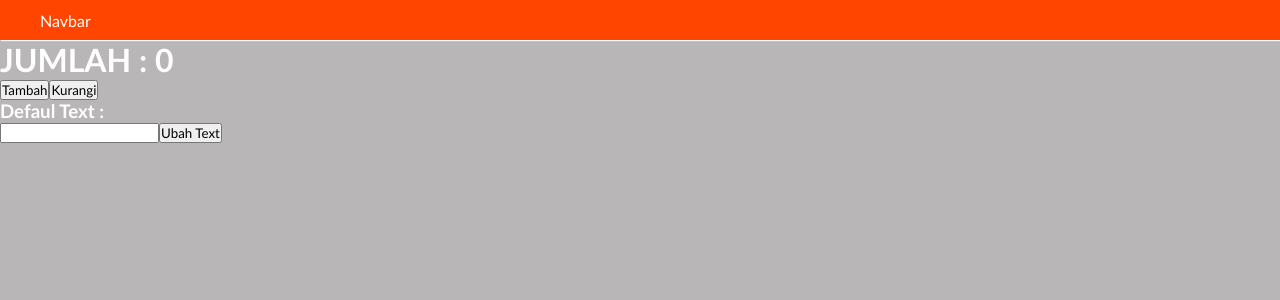
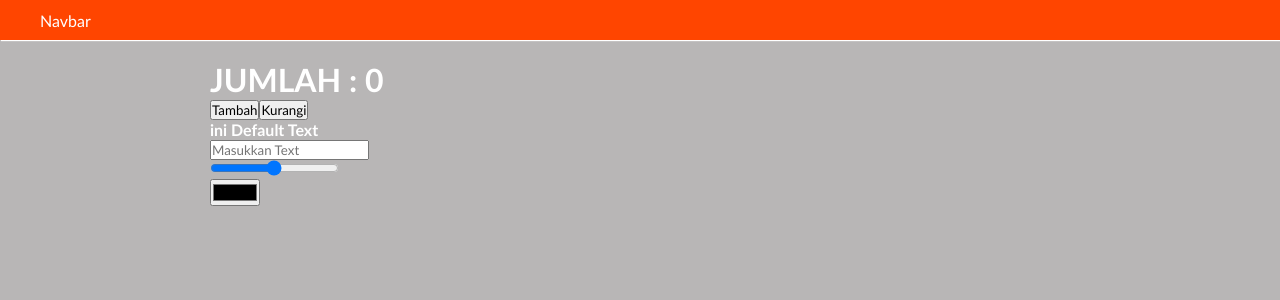
Before and after one commit to Zacharylutfyr/bootcamp-online, a React (Create React App) app: page / in a window 1280 px wide. Shown: the top 300 px of the page. Built offline with nearby package versions, Linux system fonts and the light colour scheme; the HTML template or start-up script is replaced by a standard one.

Commit message:
"Add Range and Color"

```diff
--- a/src/States/States.jsx
+++ b/src/States/States.jsx
@@ -2,9 +2,13 @@ import React, { useState } from 'react';
 
 const States = () => {
   const [statee, setState] = useState(0);
-  const [text, setText] =useState ('');
+  const [text, setText] = useState('ini Default Text');
+  const [range, setRange] = useState(16);
+  const [color, setColor] = useState('oranged');
+
   return (
     <>
+      <div className='container'>
         <h1>JUMLAH : {statee} </h1>
 
         {/* Memakai Callback Function agar tidak langsung jalan saat pertama kali */}
@@ -24,13 +28,38 @@ const States = () => {
           Kurangi
         </button>
 
+        <h3
+          style={{
+            fontSize: range + 'px',
+            color: color,
+          }}>
+          {text}
+        </h3>
+        <input
+          type='text'
+          placeHolder='Masukkan Text'
+          onChange={e => {
+            setText(e.target.value);
+          }}
+        />
 
-<h3>Defaul Text : {text}</h3>
-<input type="text" />
-<button onClick={()=>{
-         setState();
-}}>Ubah Text</button>
-
+        <div>
+          <input
+            type='range'
+            min={1}
+            max={100}
+            onChange={e => {
+              setRange(e.target.value);
+            }}></input>
+        </div>
+        <div>
+          <input
+            type='color'
+            onChange={e => {
+              setColor(e.target.value);
+            }}></input>
+        </div>
+      </div>
     </>
   );
 };
--- a/src/assets/styles/style.css
+++ b/src/assets/styles/style.css
@@ -32,3 +32,10 @@ body {
           user-select: none;
   text-transform: uppercase;
 }
+
+.container {
+  width: 100%;
+  max-width: 900px;
+  margin: 0 auto;
+  padding: 20px;
+}
--- a/src/assets/styles/style.scss
+++ b/src/assets/styles/style.scss
@@ -30,3 +30,10 @@
   user-select: none;
   text-transform: uppercase;
 }
+
+.container {
+  width: 100%;
+  max-width: 900px;
+  margin: 0 auto;
+  padding: 20px;
+}
```
Lines whose indentation alone changed are shown as unchanged.
